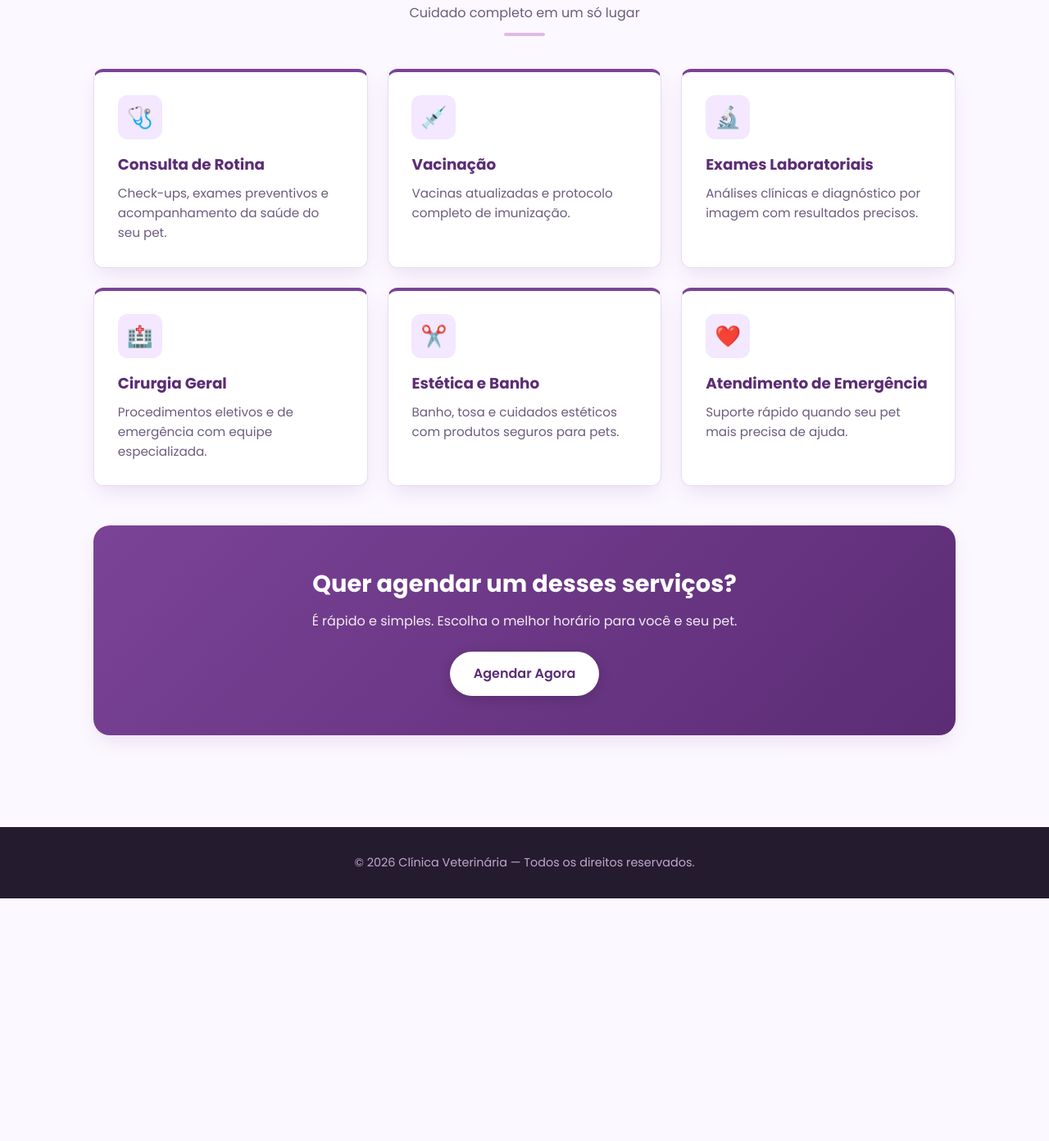
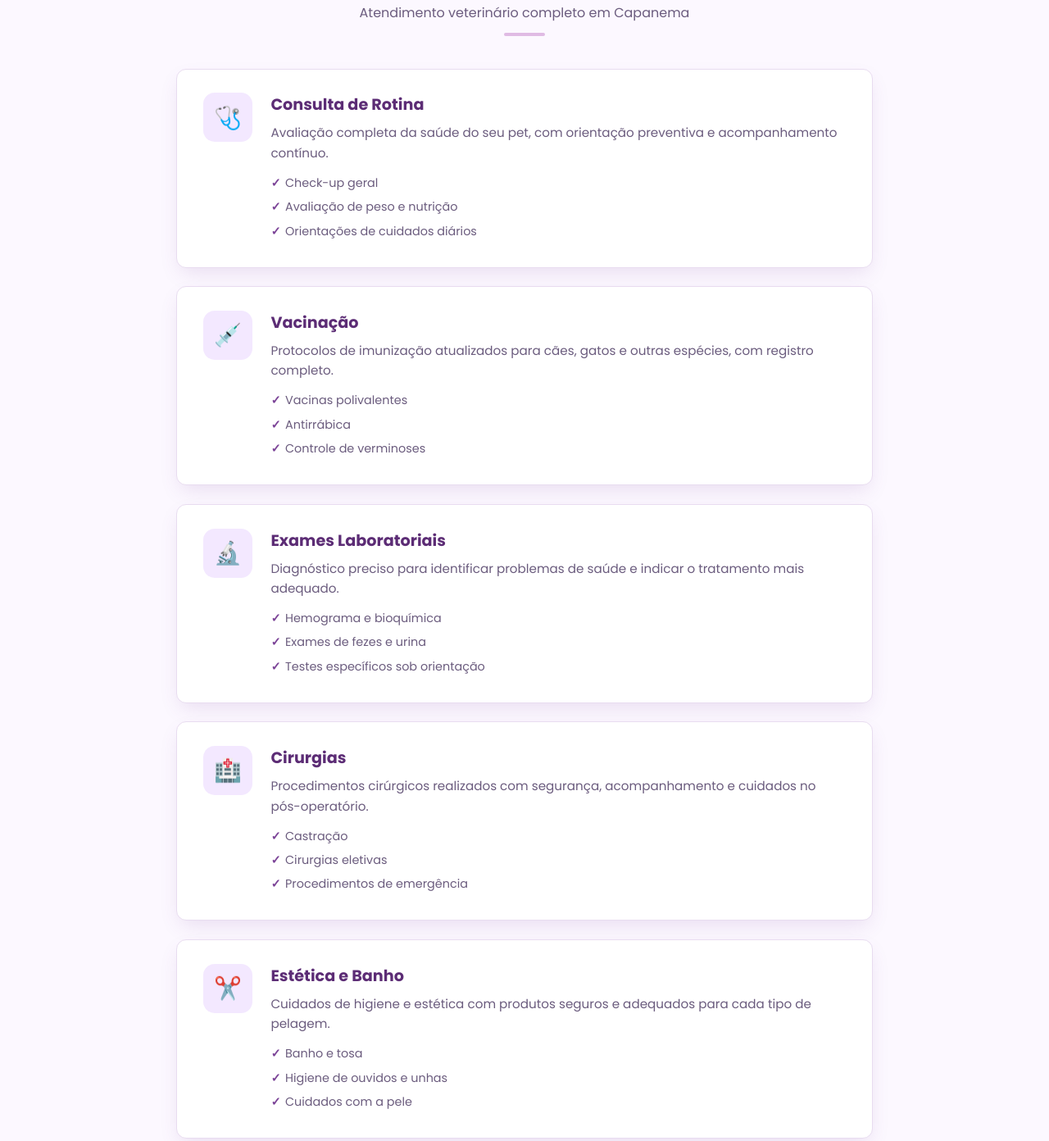
Before and after one commit to djulymaisa15/sivetpet, a plain HTML site: page servicos.html in a window 1280 px wide. Shown: the part 354-1746 px from the top of the page at 82% size. Before the commit the page ends 1450 px from the top, so only its background shows below. Drawn offline with Linux system fonts and the light colour scheme.

Commit message:
Update servicos.html

```diff
--- a/servicos.html
+++ b/servicos.html
@@ -3,16 +3,90 @@
 <head>
     <meta charset="UTF-8">
     <meta name="viewport" content="width=device-width, initial-scale=1.0">
+    <meta name="description" content="Serviços da Clínica Veterinária em Capanema - consultas, vacinação, exames, cirurgias e mais.">
     <title>Serviços | Clínica Veterinária</title>
+
     <link rel="preconnect" href="https://fonts.googleapis.com">
     <link rel="preconnect" href="https://fonts.gstatic.com" crossorigin>
     <link href="https://fonts.googleapis.com/css2?family=Poppins:wght@400;500;600;700&display=swap" rel="stylesheet">
     <link rel="stylesheet" href="style.css">
+    <style>
+        .servico-lista {
+            display: flex;
+            flex-direction: column;
+            gap: 1.4rem;
+            max-width: 850px;
+            margin: 0 auto;
+        }
+        .servico-card {
+            background: var(--card-bg);
+            border-radius: var(--radius);
+            padding: 1.8rem 2rem;
+            box-shadow: var(--shadow-lg);
+            border: 1px solid var(--border-color);
+            display: flex;
+            gap: 1.4rem;
+            align-items: flex-start;
+            transition: transform 0.25s ease, box-shadow 0.25s ease;
+        }
+        .servico-card:hover {
+            transform: translateY(-4px);
+            box-shadow: 0 16px 35px -8px rgba(123, 67, 151, 0.2);
+        }
+        .servico-icone {
+            width: 60px;
+            height: 60px;
+            min-width: 60px;
+            background: #f3e8ff;
+            border-radius: 14px;
+            display: flex;
+            align-items: center;
+            justify-content: center;
+            font-size: 1.7rem;
+        }
+        .servico-info h3 {
+            color: var(--primary-dark);
+            font-size: 1.2rem;
+            margin-bottom: 0.4rem;
+        }
+        .servico-info p {
+            color: var(--text-muted);
+            font-size: 0.95rem;
+            line-height: 1.6;
+            margin-bottom: 0.6rem;
+        }
+        .servico-info ul {
+            list-style: none;
+            padding: 0;
+            margin: 0;
+        }
+        .servico-info ul li {
+            color: var(--text-muted);
+            font-size: 0.9rem;
+            padding: 0.2rem 0;
+            padding-left: 1.1rem;
+            position: relative;
+        }
+        .servico-info ul li::before {
+            content: "✓";
+            position: absolute;
+            left: 0;
+            color: var(--primary-color);
+            font-weight: 700;
+        }
+        @media (max-width: 600px) {
+            .servico-card {
+                flex-direction: column;
+                padding: 1.5rem;
+            }
+        }
+    </style>
 </head>
 <body>
+
     <header>
         <h1>Nossos Serviços</h1>
-        <p>Atendimento completo para a saúde do seu pet</p>
+        <p>Cuidado completo para a saúde do seu pet</p>
     </header>
 
     <nav aria-label="Navegação Principal">
@@ -24,54 +98,132 @@
     </nav>
 
     <main class="container">
+
         <div class="section-title">
             <h2>O que oferecemos</h2>
-            <p>Cuidado completo em um só lugar</p>
+            <p>Atendimento veterinário completo em Capanema</p>
             <div class="linha"></div>
         </div>
 
-        <div class="servicos-grid">
-            <div class="card">
-                <div class="card-icon">🩺</div>
-                <h3>Consulta de Rotina</h3>
-                <p>Check-ups, exames preventivos e acompanhamento da saúde do seu pet.</p>
+        <div class="servico-lista">
+
+            <div class="servico-card">
+                <div class="servico-icone">🩺</div>
+                <div class="servico-info">
+                    <h3>Consulta de Rotina</h3>
+                    <p>
+                        Avaliação completa da saúde do seu pet, com orientação
+                        preventiva e acompanhamento contínuo.
+                    </p>
+                    <ul>
+                        <li>Check-up geral</li>
+                        <li>Avaliação de peso e nutrição</li>
+                        <li>Orientações de cuidados diários</li>
+                    </ul>
+                </div>
             </div>
-            <div class="card">
-                <div class="card-icon">💉</div>
-                <h3>Vacinação</h3>
-                <p>Vacinas atualizadas e protocolo completo de imunização.</p>
+
+            <div class="servico-card">
+                <div class="servico-icone">💉</div>
+                <div class="servico-info">
+                    <h3>Vacinação</h3>
+                    <p>
+                        Protocolos de imunização atualizados para cães, gatos
+                        e outras espécies, com registro completo.
+                    </p>
+                    <ul>
+                        <li>Vacinas polivalentes</li>
+                        <li>Antirrábica</li>
+                        <li>Controle de verminoses</li>
+                    </ul>
+                </div>
             </div>
-            <div class="card">
-                <div class="card-icon">🔬</div>
-                <h3>Exames Laboratoriais</h3>
-                <p>Análises clínicas e diagnóstico por imagem com resultados precisos.</p>
+
+            <div class="servico-card">
+                <div class="servico-icone">🔬</div>
+                <div class="servico-info">
+                    <h3>Exames Laboratoriais</h3>
+                    <p>
+                        Diagnóstico preciso para identificar problemas de saúde
+                        e indicar o tratamento mais adequado.
+                    </p>
+                    <ul>
+                        <li>Hemograma e bioquímica</li>
+                        <li>Exames de fezes e urina</li>
+                        <li>Testes específicos sob orientação</li>
+                    </ul>
+                </div>
             </div>
-            <div class="card">
-                <div class="card-icon">🏥</div>
-                <h3>Cirurgia Geral</h3>
-                <p>Procedimentos eletivos e de emergência com equipe especializada.</p>
+
+            <div class="servico-card">
+                <div class="servico-icone">🏥</div>
+                <div class="servico-info">
+                    <h3>Cirurgias</h3>
+                    <p>
+                        Procedimentos cirúrgicos realizados com segurança,
+                        acompanhamento e cuidados no pós-operatório.
+                    </p>
+                    <ul>
+                        <li>Castração</li>
+                        <li>Cirurgias eletivas</li>
+                        <li>Procedimentos de emergência</li>
+                    </ul>
+                </div>
             </div>
-            <div class="card">
-                <div class="card-icon">✂️</div>
-                <h3>Estética e Banho</h3>
-                <p>Banho, tosa e cuidados estéticos com produtos seguros para pets.</p>
+
+            <div class="servico-card">
+                <div class="servico-icone">✂️</div>
+                <div class="servico-info">
+                    <h3>Estética e Banho</h3>
+                    <p>
+                        Cuidados de higiene e estética com produtos seguros
+                        e adequados para cada tipo de pelagem.
+                    </p>
+                    <ul>
+                        <li>Banho e tosa</li>
+                        <li>Higiene de ouvidos e unhas</li>
+                        <li>Cuidados com a pele</li>
+                    </ul>
+                </div>
             </div>
-            <div class="card">
-                <div class="card-icon">❤️</div>
-                <h3>Atendimento de Emergência</h3>
-                <p>Suporte rápido quando seu pet mais precisa de ajuda.</p>
+
+            <div class="servico-card">
+                <div class="servico-icone">❤️</div>
+                <div class="servico-info">
+                    <h3>Atendimento de Emergência</h3>
+                    <p>
+                        Suporte rápido quando o seu pet precisa de ajuda
+                        urgente, com avaliação e orientação imediata.
+                    </p>
+                    <ul>
+                        <li>Avaliação de urgência</li>
+                        <li>Primeiros cuidados</li>
+                        <li>Encaminhamento quando necessário</li>
+                    </ul>
+                </div>
+            </div>
+
+        </div>
+
+        <div class="cta-box" style="margin-top: 3.5rem;">
+            <h2>Quer agendar um desses serviços?</h2>
+            <p>Escolha o melhor horário e fale com a gente. Estamos prontos para cuidar do seu pet.</p>
+            <div style="display: flex; flex-wrap: wrap; gap: 0.8rem; justify-content: center;">
+                <a href="agendamentos.html" class="btn">Agendar Online</a>
+                <a href="https://wa.me/5546988283215" class="btn" target="_blank" rel="noopener noreferrer" style="background: #25D366; box-shadow: 0 4px 14px rgba(37,211,102,0.35);">
+                    WhatsApp
+                </a>
             </div>
         </div>
 
-        <div class="cta-box" style="margin-top: 3rem;">
-            <h2>Quer agendar um desses serviços?</h2>
-            <p>É rápido e simples. Escolha o melhor horário para você e seu pet.</p>
-            <a href="agendamentos.html" class="btn">Agendar Agora</a>
-        </div>
     </main>
 
     <footer>
-        <p>&copy; 2026 Clínica Veterinária — Todos os direitos reservados.</p>
+        <p>&copy; 2026 Clínica Veterinária — Capanema / PR</p>
+        <p style="margin-top: 0.4rem; font-size: 0.85rem;">
+            Rua Ataides Roberto Eicher — São Cristóvão
+        </p>
     </footer>
+
 </body>
 </html>
```
